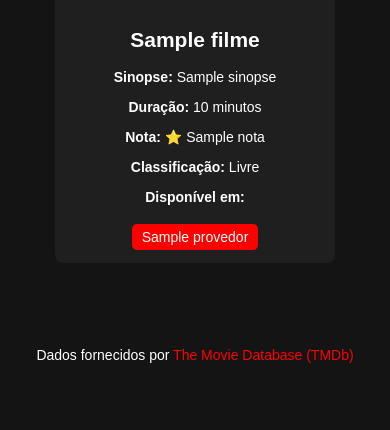
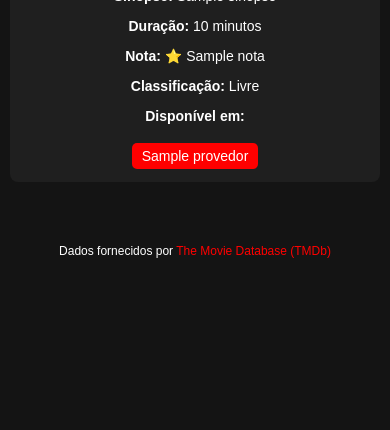
Before and after one commit to PedroHenriqueVM/cinesearch, a Flask app: template templates/resultados.html in a window 390 px wide. Shown: the part 414-844 px from the top of the page. Run offline with Flask 3, Linux system fonts and the light colour scheme; the template is opened without the code that fills it: most values are stand-ins (such as "Sample title", 1, 10 or a date in 2020).

Commit message:
Adicionar estilos responsivos para melhorar a usabilidade em dispositivos móveis

```diff
--- a/static/style.css
+++ b/static/style.css
@@ -107,3 +107,54 @@
     max-width: 90%;
     margin-bottom: 20px;
 }
+
+/* Responsividade */
+@media (max-width: 900px) {
+    .resultados {
+        width: 98%;
+    }
+    .card {
+        width: 45%;
+        margin: 10px 2%;
+    }
+}
+
+@media (max-width: 600px) {
+    header {
+        font-size: 18px;
+        padding: 12px;
+    }
+    .busca-container {
+        margin: 20px 5px;
+    }
+    .resultados {
+        width: 100%;
+        margin: 10px auto;
+    }
+    .card {
+        width: 95%;
+        margin: 10px auto;
+        display: block;
+    }
+    .card img {
+        height: 140px;
+    }
+    .btn-voltar {
+        width: 90%;
+        font-size: 16px;
+    }
+    .erro-container img {
+        width: 90%;
+        max-width: 300px;
+    }
+    .footer {
+        font-size: 12px;
+        padding: 10px;
+    }
+    input, select, button {
+        width: 90%;
+        font-size: 16px;
+        margin: 8px auto;
+        display: block;
+    }
+}
```
